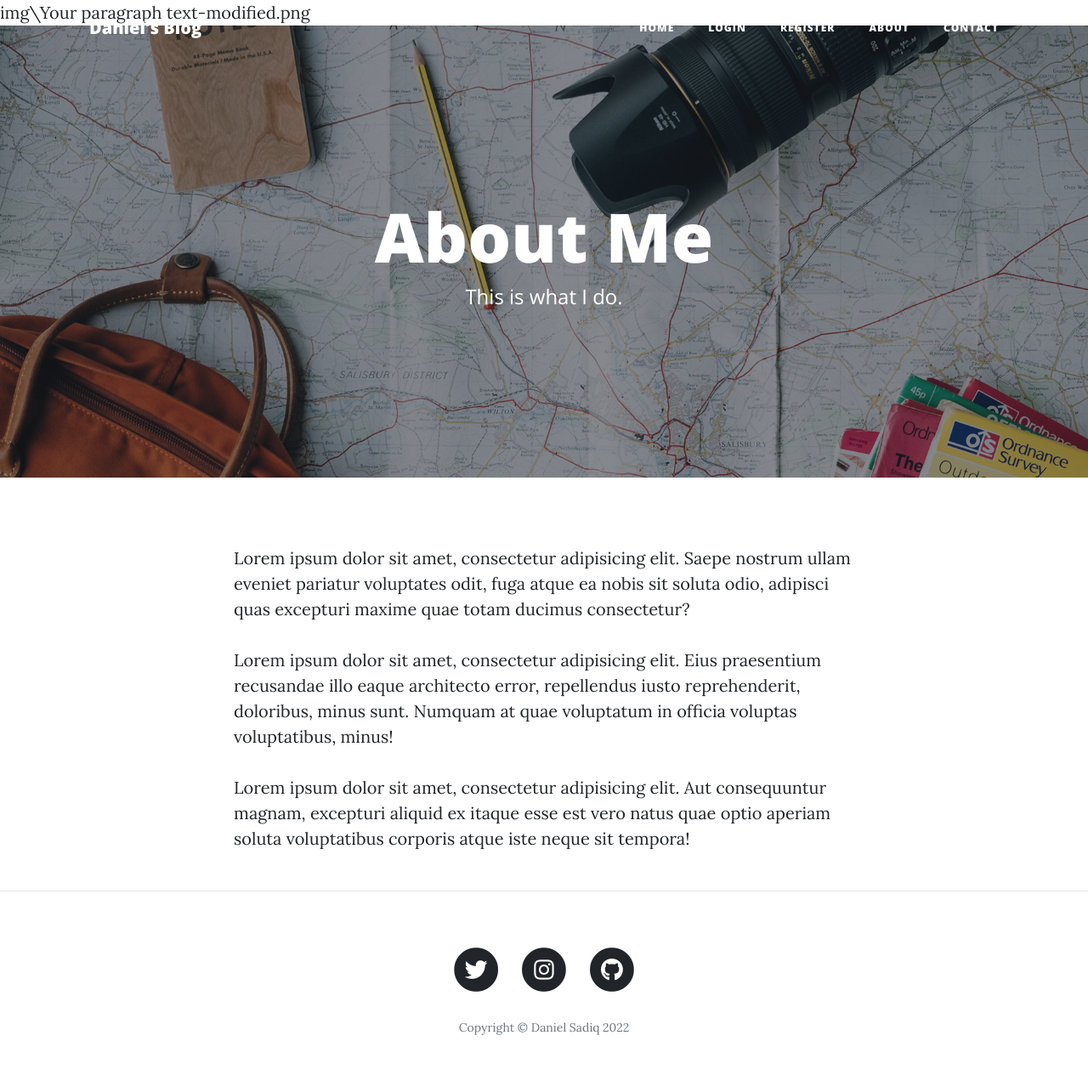
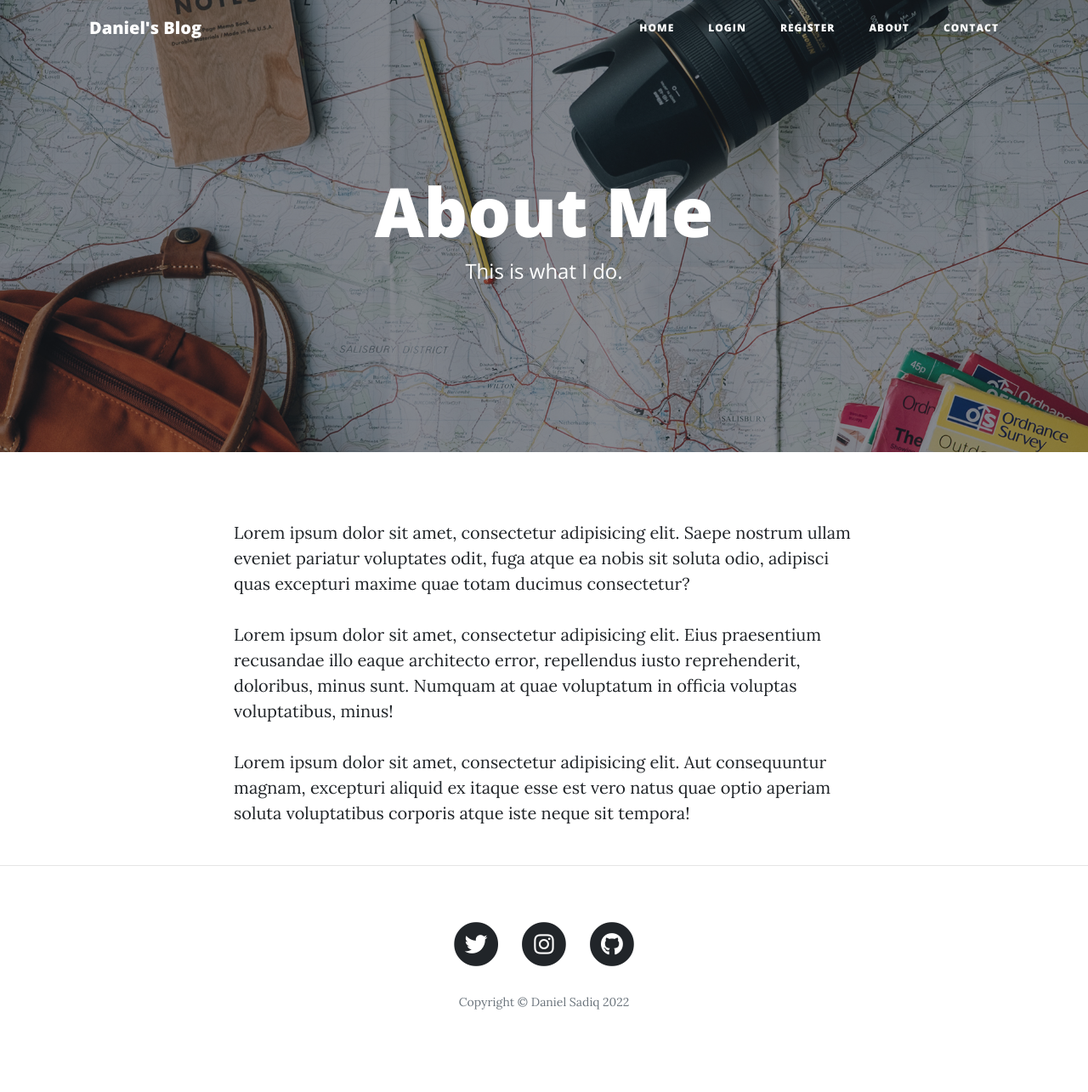
Before and after one commit to danielsadiq/Daniel-Blog-App, a Flask app: page /about in a window 1280 px wide. Shown: the whole page at 85% size. After the commit the page ends 1188 px from the top, so only its background shows below. Run offline with Flask 2, Linux system fonts and the light colour scheme; some libraries are stand-ins or nearby versions.

Commit message:
Update with Favicon

```diff
--- a/templates/header.html
+++ b/templates/header.html
@@ -25,7 +25,6 @@
 </head>
 
 <body>
-  img\Your paragraph text-modified.png
   <!-- Navigation -->
   <nav class="navbar navbar-expand-lg navbar-light fixed-top" id="mainNav">
     <div class="container">
```
